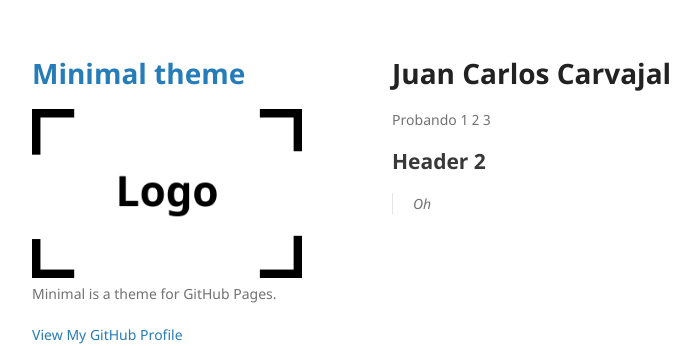
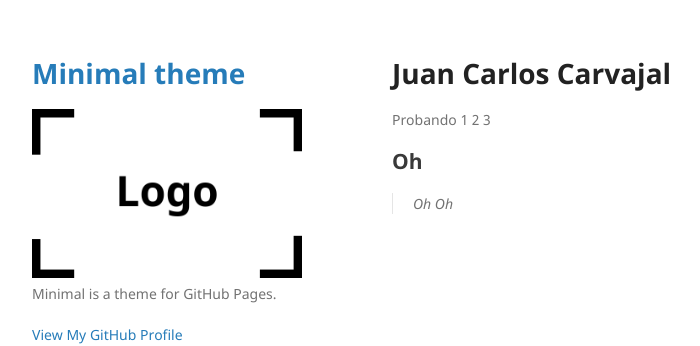
Before and after one commit to jccarvajal/jccarvajal.github.io, a Jekyll site: the page built from index.md, in a window 1280 px wide. Shown: the top 346 px of the page, without its empty margins (178-878 px from the left). Built offline with Jekyll 4.4.1, drawn with Linux system fonts in a browser that asks for light colours; our own code applies the rules of GitHub Pages for plain Markdown files.

Commit message:
Update index.md

```diff
--- a/index.md
+++ b/index.md
@@ -6,5 +6,5 @@ layout: default
 
 Probando 1 2 3
 
-## Header 2
-> Oh
+## Oh
+> Oh Oh
```
